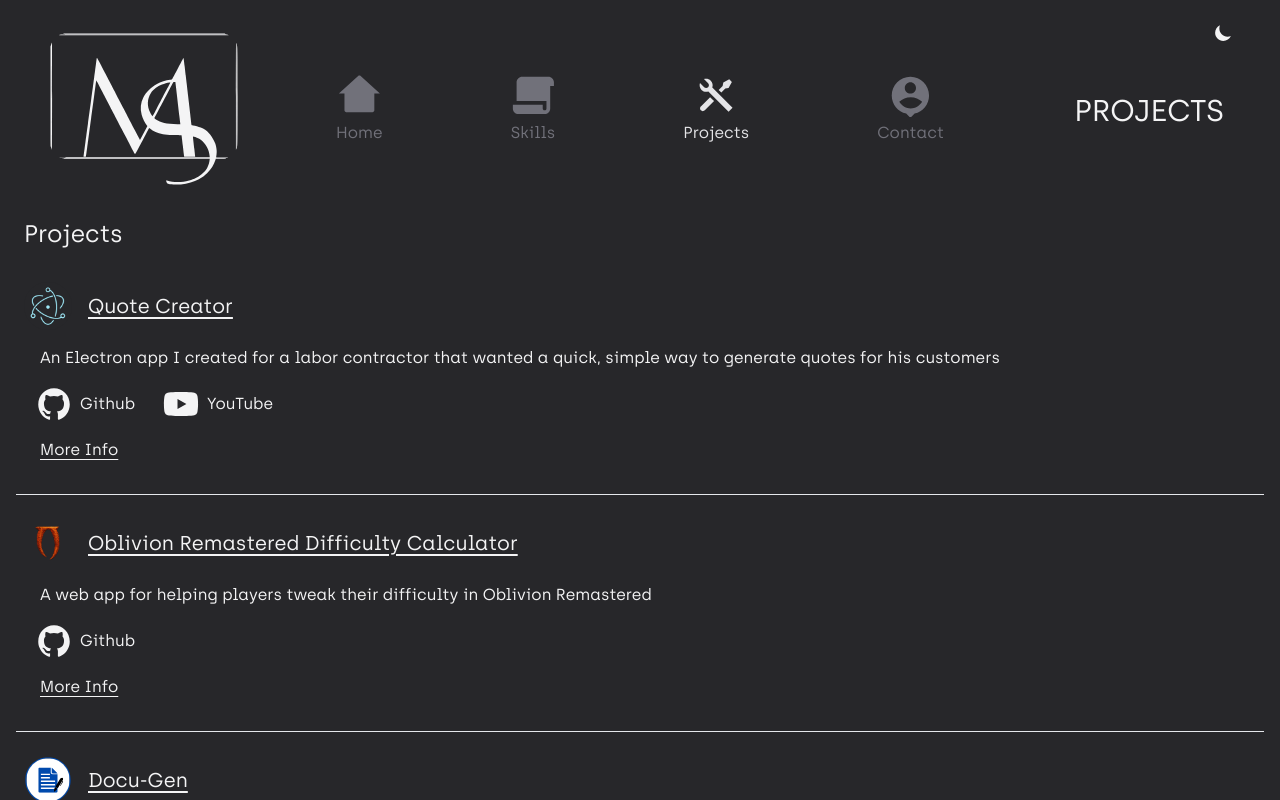
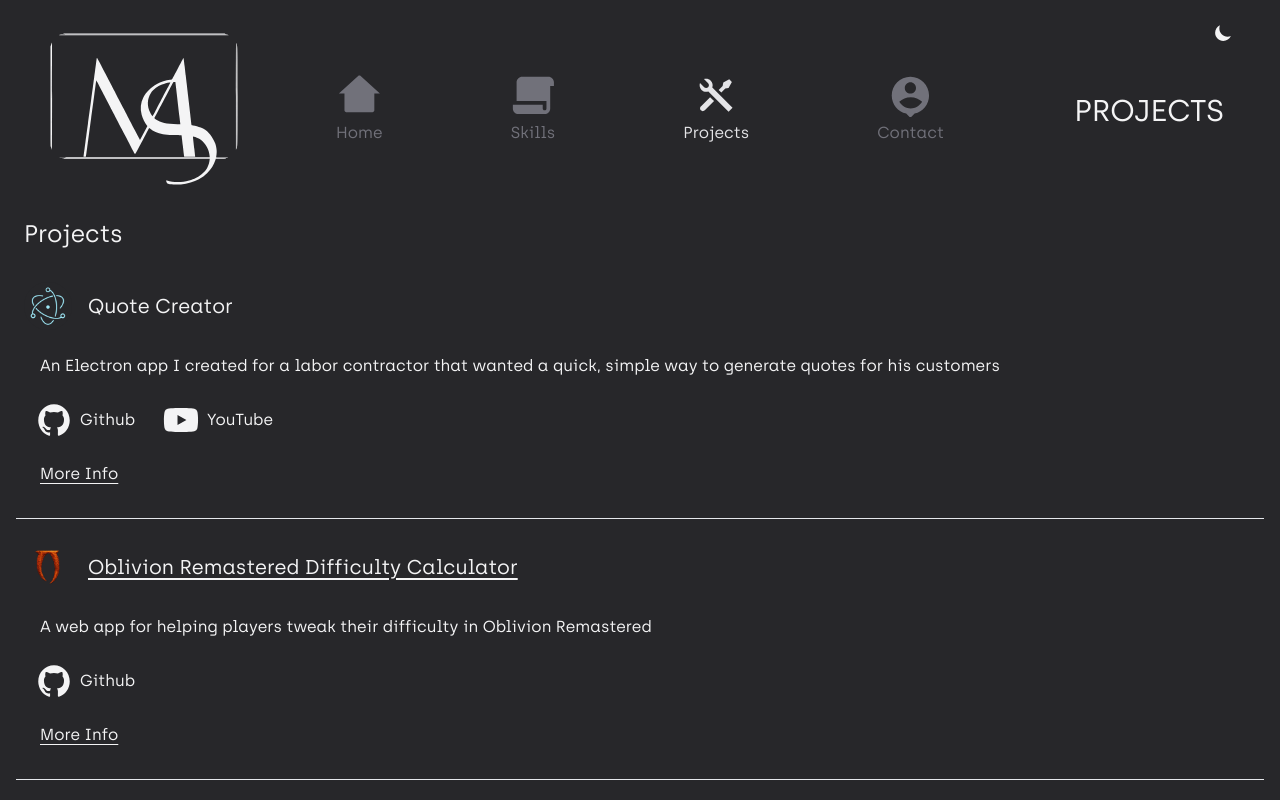
Before and after one commit to Tarrega88/portfolio, a React (Vite) app: page /projects in a window 1280 px wide. Built offline with nearby package versions, Linux system fonts and the light colour scheme.

Commit message:
fixing links in project section

```diff
--- a/src/features/projects/OtherProjects.jsx
+++ b/src/features/projects/OtherProjects.jsx
@@ -11,7 +11,7 @@ function OtherProjects() {
         projectName="Winter Theme Music"
         src={musicIcon}
         shortDescription="A piece of music I wrote for the winter themed update in the game Town Star in 2022."
-        url2="https://www.youtube.com/watch?v=2nUxZY7yYcg"
+        youtubeUrl="https://www.youtube.com/watch?v=2nUxZY7yYcg"
       >
         <ShowMoreSection
           writtenIn="Reaper"
@@ -26,7 +26,7 @@ function OtherProjects() {
         projectName="Town Star"
         src={townStar}
         shortDescription="A farming game about resource management."
-        url2="https://youtu.be/VQjMD6-833k"
+        youtubeUrl="https://youtu.be/VQjMD6-833k"
       >
         <ShowMoreSection
           writtenIn="JavaScript/PlayCanvas"
@@ -47,7 +47,7 @@ function OtherProjects() {
         projectName="QA Test Creator"
         src={tooljetIcon}
         shortDescription="A test creation tool created inside of ToolJet."
-        url2="https://www.youtube.com/watch?v=1fTYJwWKmIo"
+        youtubeUrl="https://www.youtube.com/watch?v=1fTYJwWKmIo"
       >
         <ShowMoreSection
           writtenIn="JavaScript / Tooljet"
--- a/src/features/projects/ProjectContainer.jsx
+++ b/src/features/projects/ProjectContainer.jsx
@@ -16,7 +16,8 @@ function ProjectContainer({
   const dynamicColor = useDynamicColor();
   return (
     <div className="border-b py-6 pl-2">
-      <div className="flex items-center gap-4 pb-4">
+      {url.length > 0 ? (
+        <div className="flex items-center gap-4 pb-6">
           <a href={url} rel="noopener noreferrer" target="_blank">
             <img src={src} className="w-12" />
           </a>
@@ -24,13 +25,19 @@ function ProjectContainer({
             href={url}
             rel="noopener noreferrer"
             target="_blank"
-          className={`text-xl ${url ? "underline underline-offset-4" : ""} ${dynamicColor.textHover} transition-all duration-300`}
+            className={`text-xl underline underline-offset-4 ${dynamicColor.textHover} transition-all duration-300`}
           >
             {projectName}
           </a>
         </div>
+      ) : (
+        <div className="flex items-center gap-4 pb-6">
+          <img src={src} className="w-12" />
+          <div className={`text-xl ${dynamicColor.text}`}>{projectName}</div>
+        </div>
+      )}
       <div className="pb-4 pl-4">{shortDescription}</div>
-      <div className="flex gap-4">
+      <div className="flex gap-4 py-2">
         {githubUrl.length > 0 && (
           <a
             href={githubUrl}
--- a/src/features/projects/SoloProjects.jsx
+++ b/src/features/projects/SoloProjects.jsx
@@ -13,7 +13,6 @@ function SoloProjects() {
         projectName="Quote Creator"
         src={electronIcon}
         shortDescription="An Electron app I created for a labor contractor that wanted a quick, simple way to generate quotes for his customers"
-        url="https://github.com/Tarrega88/quote-creator"
         githubUrl="https://github.com/Tarrega88/quote-creator"
         youtubeUrl="https://youtu.be/OZHxZq4Yamw"
       >
--- a/src/ui/CodeBlock.jsx
+++ b/src/ui/CodeBlock.jsx
@@ -6,13 +6,7 @@ function CodeBlock({ heading, text, intro, icon, current }) {
     <code
       className={`relative ${current ? "" : "text-transparent"} text-base sm:text-xl`}
     >
-      {/* <div className="pb-6">
-        <div className="absolute -top-2 right-0 text-lg sm:text-3xl">
-          {icon}
-        </div>
-        <h2 className="absolute -top-2 left-0">{heading}</h2>
-      </div> */}
-      <div className="flex justify-between px-6 py-2">
+      <div className="flex justify-between px-6 pt-6">
         <h2 className="">{heading}</h2>
         <div className="text-lg sm:text-3xl">{icon}</div>
       </div>
```
Lines whose indentation alone changed are shown as unchanged.
